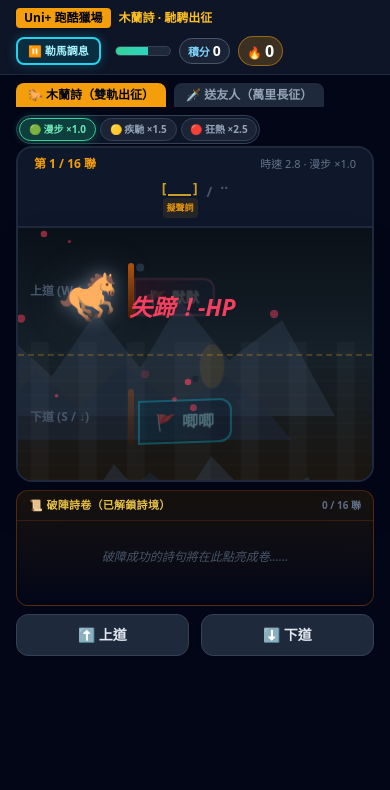
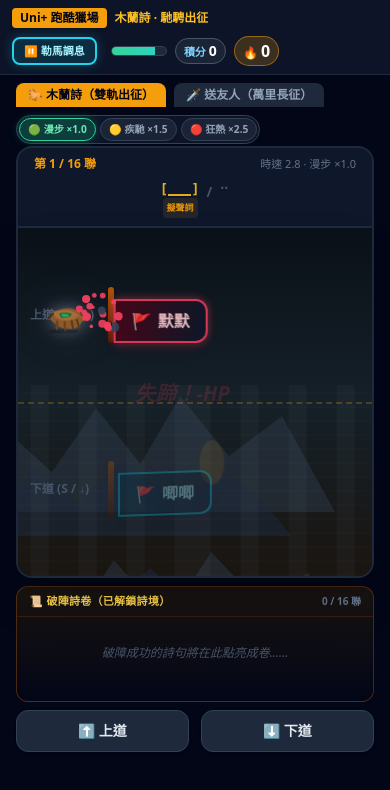
Before and after one commit to Tai-sura/Chi-game02, a plain HTML site: page index.html in a window 390 px wide. Drawn offline with nearby package versions, Linux system fonts and the light colour scheme.

Commit message:
Unify horse as cross-platform SVG and improve mobile responsive layout.
EOF

```diff
--- a/index.html
+++ b/index.html
@@ -2,10 +2,27 @@
 <html lang="zh-HK">
 <head>
   <meta charset="UTF-8">
-  <meta name="viewport" content="width=device-width, initial-scale=1.0, maximum-scale=1.0, user-scalable=no">
+  <meta name="viewport" content="width=device-width, initial-scale=1.0, viewport-fit=cover">
+  <meta name="mobile-web-app-capable" content="yes">
   <title>Uni+ 戰馬奔騰 · 雙軌破障跑酷</title>
   <script src="https://cdn.tailwindcss.com"></script>
   <style>
+    :root {
+      --horse-w: clamp(3.4rem, 11vw, 4.6rem);
+      --stage-h: clamp(14rem, 42vh, 22rem);
+      --safe-bottom: env(safe-area-inset-bottom, 0px);
+    }
+    html, body {
+      width: 100%;
+      max-width: 100vw;
+      overflow-x: hidden;
+      -webkit-text-size-adjust: 100%;
+      text-size-adjust: 100%;
+    }
+    body {
+      min-height: 100dvh;
+      padding-bottom: var(--safe-bottom);
+    }
     @keyframes track-move {
       0% { background-position-x: 0; }
       100% { background-position-x: -400px; }
@@ -77,23 +94,17 @@
 
     .rider-mount {
       position: relative;
-      width: 4.75rem;
-      height: 3.5rem;
+      width: var(--horse-w);
+      height: calc(var(--horse-w) * 0.72);
       display: flex;
       align-items: flex-end;
       justify-content: flex-start;
     }
-    @media (min-width: 768px) {
-      .rider-mount { width: 5.5rem; height: 4rem; }
-    }
-    .rider-mount .mount-horse {
-      display: inline-block;
-      font-size: 3rem;
-      line-height: 1;
-      transform: scaleX(-1);
-    }
-    @media (min-width: 768px) {
-      .rider-mount .mount-horse { font-size: 3.5rem; }
+    .horse-svg {
+      width: var(--horse-w);
+      height: auto;
+      display: block;
+      overflow: visible;
     }
 
     .ink-mask {
@@ -117,13 +128,14 @@
     .scroll-ink::-webkit-scrollbar-track { background: transparent; }
 
     .gear-btn {
-      padding: 0.2rem 0.55rem;
+      padding: 0.28rem 0.5rem;
       border-radius: 999px;
-      font-size: 10px;
+      font-size: clamp(9px, 2.6vw, 11px);
       font-weight: 900;
       border: 1px solid transparent;
       transition: all 0.15s;
       white-space: nowrap;
+      line-height: 1.2;
     }
     .gear-btn.active-slow {
       background: rgba(16,185,129,0.25);
@@ -150,10 +162,10 @@
     }
   </style>
 </head>
-<body class="bg-slate-950 text-slate-100 min-h-screen flex flex-col items-center font-sans select-none overflow-x-hidden overflow-y-auto touch-none">
+<body class="bg-slate-950 text-slate-100 min-h-[100dvh] flex flex-col items-center font-sans select-none overflow-x-hidden overflow-y-auto touch-manipulation">
 
   <!-- 頂部 HUD -->
-  <header class="w-full max-w-4xl px-4 py-2 flex flex-wrap justify-between items-center gap-2 z-20 bg-slate-900/90 border-b border-slate-800 sticky top-0">
+  <header class="w-full max-w-4xl px-3 sm:px-4 py-2 flex flex-wrap justify-between items-center gap-2 z-20 bg-slate-900/90 border-b border-slate-800 sticky top-0 backdrop-blur">
     <div class="flex items-center space-x-2 min-w-0">
       <span class="bg-amber-500 text-slate-950 font-black text-xs px-2 py-0.5 rounded shadow shrink-0">Uni+ 跑酷獵場</span>
       <span id="poem-title" class="text-xs md:text-sm font-bold text-amber-400 truncate">木蘭詩 · 馳騁出征</span>
@@ -204,14 +216,14 @@
     <div class="bg-slate-900 border-t-2 border-x-2 border-slate-800 rounded-t-2xl py-2 px-4 flex flex-col gap-1.5">
       <div class="flex justify-between items-center text-xs gap-2">
         <span id="line-progress" class="text-amber-500 font-extrabold shrink-0">第 1 / 16 聯</span>
-        <span id="speed-hint" class="text-slate-500 text-[11px] truncate">時速 4.5 · 疾馳 ×1.5</span>
+        <span id="speed-hint" class="text-slate-500 text-[11px] truncate">時速 2.8 · 漫步 ×1.0</span>
         <span class="text-slate-500 text-[11px] hidden md:inline shrink-0">W/S · Space · [ ]</span>
       </div>
       <div id="sentence-preview" class="font-black text-sm md:text-base flex flex-wrap items-end justify-center gap-x-1 gap-y-1 min-h-[2.5rem]"></div>
     </div>
 
     <!-- 跑酷舞台 -->
-    <div id="game-stage" class="relative w-full h-64 sm:h-72 md:h-80 border-2 border-slate-800 rounded-b-2xl overflow-hidden shadow-2xl">
+    <div id="game-stage" class="relative w-full border-2 border-slate-800 rounded-b-2xl overflow-hidden shadow-2xl" style="height: var(--stage-h);">
       <div id="sky-layer" class="absolute inset-0 bg-gradient-to-b from-slate-950 via-slate-900 to-stone-950"></div>
 
       <div id="parallax-far" class="absolute bottom-16 left-0 h-40 w-[200%] opacity-40 pointer-events-none parallax-far">
@@ -244,11 +256,25 @@
 
       <canvas id="fx-canvas" class="absolute inset-0 pointer-events-none z-30"></canvas>
 
-      <div id="horse-player" class="absolute left-10 md:left-16 z-20 transition-all duration-150 ease-out flex items-center" style="top: 25%; transform: translateY(-50%);">
-        <div id="horse-visual" class="horse-gallop relative horse-glow-ink">
-          <div class="rider-mount" aria-label="戰馬衝刺">
-            <span class="mount-horse">🐎</span>
-          </div>
+      <div id="horse-player" class="absolute left-[6%] sm:left-10 md:left-16 z-20 transition-all duration-150 ease-out flex items-center" style="top: 25%; transform: translateY(-50%);">
+        <div id="horse-visual" class="horse-gallop relative horse-glow-ink" aria-label="戰馬衝刺">
+          <!-- 跨平台一致的 SVG 戰馬（朝右迎敵），避免系統 emoji 外觀差異 -->
+          <svg class="horse-svg" viewBox="0 0 128 92" xmlns="http://www.w3.org/2000/svg" role="img" aria-hidden="true">
+            <ellipse cx="58" cy="84" rx="34" ry="5" fill="#000" opacity="0.28"/>
+            <path d="M28 58c2-16 18-28 40-28 14 0 26 6 34 14 4 4 10 6 14 4 3-1 6 2 4 5-3 4-9 6-14 7l-6 2c-2 8-8 14-18 16-12 2-28 1-38-6-8-6-12-12-16-14z" fill="#8B5A2B"/>
+            <path d="M66 34c10 0 20 5 27 12l6 2c5-1 10 0 13 3 1 1 0 3-1 3-5 1-10-1-13-4l-5-2c-7 7-17 11-28 11-16 0-29-8-34-20 6-3 16-5 35-5z" fill="#A66B3A"/>
+            <path d="M98 42c6 1 12 5 14 10 1 2-1 3-3 2-4-2-8-5-12-7-1-3 0-5 1-5z" fill="#6F4518"/>
+            <path d="M108 48c4 2 7 6 7 9 0 2-2 3-4 2-3-2-5-5-6-8 0-2 1-3 3-3z" fill="#5C3A1A"/>
+            <circle cx="116" cy="54" r="2.2" fill="#1e293b"/>
+            <path d="M104 44c3-5 7-7 11-7 1 0 2 1 1 2-3 2-6 4-9 6-2 0-3-1-3-1z" fill="#4A2F14"/>
+            <path d="M40 58c-1 8-2 16 0 22 1 2 3 2 4 0 1-6 2-14 2-20-2-1-4-2-6-2z" fill="#6F4518"/>
+            <path d="M58 60c0 8 0 16 2 22 1 2 3 2 4 0 0-7 0-14-1-22h-5z" fill="#6F4518"/>
+            <path d="M74 58c1 8 3 16 5 22 1 2 3 2 4 0-1-7-3-14-4-22-2 0-4 0-5 0z" fill="#5C3A1A"/>
+            <path d="M86 56c2 8 5 16 8 22 1 2 3 1 4-1-2-7-5-14-7-21-2 0-4 0-5 0z" fill="#5C3A1A"/>
+            <path d="M48 42c8-2 20-2 30 2-4 6-14 10-26 8-2-3-3-7-4-10z" fill="#166534"/>
+            <path d="M52 44c6-1 14 0 20 2-2 3-8 5-16 4-2-2-3-4-4-6z" fill="#22c55e" opacity="0.85"/>
+            <path d="M34 40c-6 2-12 8-14 14-1 2 1 3 3 2 4-4 8-9 12-12 1-2 0-4-1-4z" fill="#4A2F14"/>
+          </svg>
         </div>
       </div>
 
@@ -522,8 +548,15 @@
         if (!isPaused) g.life -= 0.045;
         if (g.life <= 0) { ghostTrails.splice(i, 1); continue; }
         ctx.globalAlpha = g.life * 0.45;
-        ctx.font = `${canvas.height > 280 ? 42 : 34}px serif`;
-        ctx.fillText('🐎', g.x, g.y + 18);
+        ctx.fillStyle = '#A66B3A';
+        const hw = 28;
+        const hh = 18;
+        ctx.beginPath();
+        ctx.ellipse(g.x + hw * 0.45, g.y + hh * 0.55, hw * 0.45, hh * 0.32, 0, 0, Math.PI * 2);
+        ctx.fill();
+        ctx.beginPath();
+        ctx.ellipse(g.x + hw * 0.78, g.y + hh * 0.42, hw * 0.22, hh * 0.2, 0.3, 0, Math.PI * 2);
+        ctx.fill();
       }
       for (let i = particles.length - 1; i >= 0; i--) {
         const p = particles[i];
```
